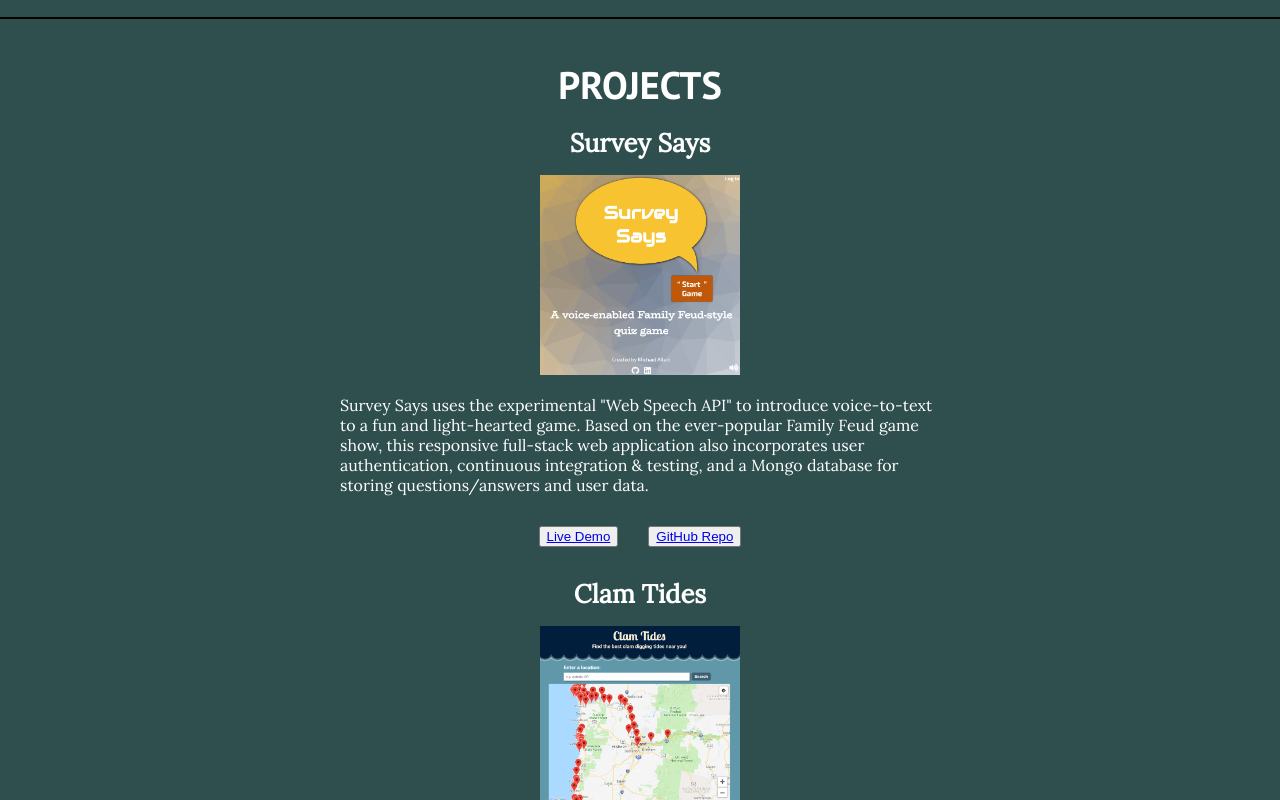
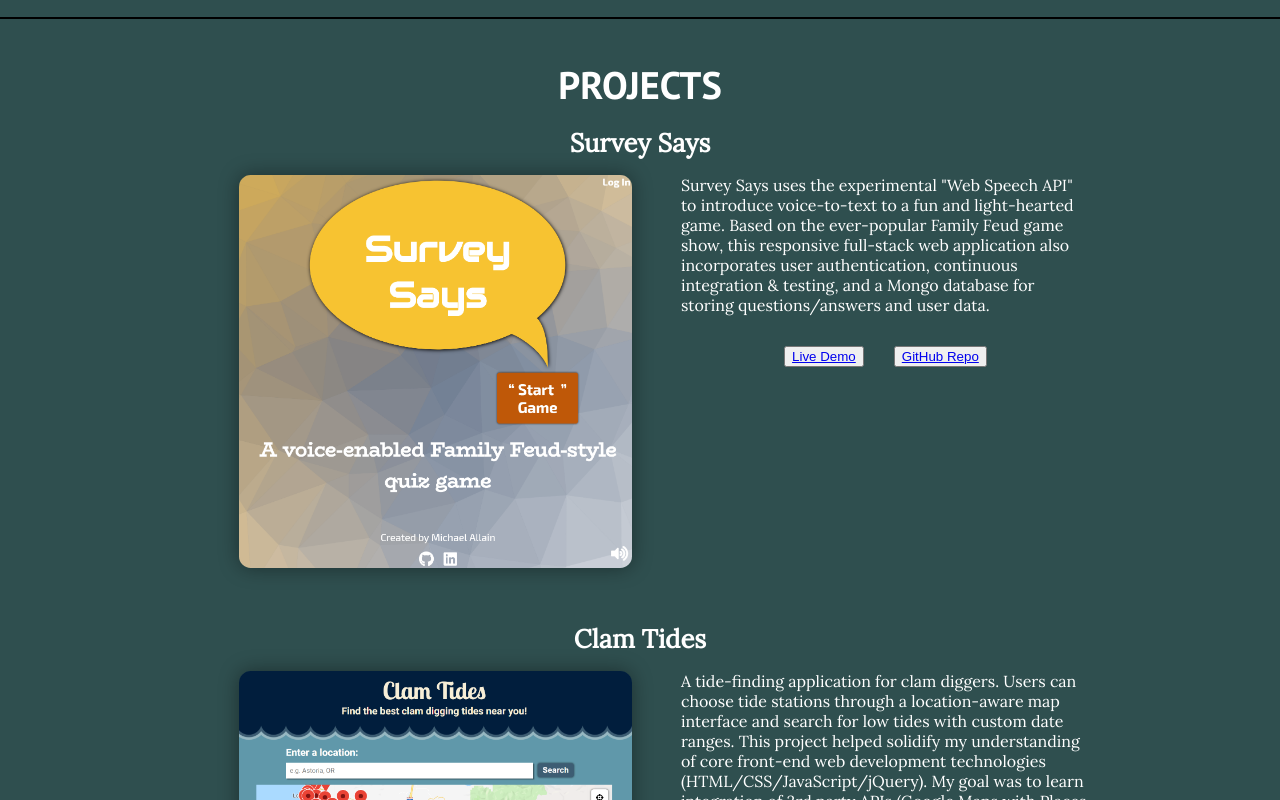
Before and after one commit to fastlain/portfolio, a React (Create React App) app: page / in a window 1280 px wide. Shown: the part 1320-2120 px from the top of the page. Built offline with nearby package versions, Linux system fonts and the light colour scheme.

Commit message:
Add flexbox to Projects

```diff
--- a/src/Project.js
+++ b/src/Project.js
@@ -8,10 +8,16 @@ class Project extends Component {
 
     render() {
         return (
-            <div>
+            <div className={styles.project}>
                 <h3 className={styles.title}>{this.props.title}</h3>
+                <div className={styles.flexRow}>
+                    <div className={styles.imgContainer}>
                         <img className={styles.screenshot} src={this.props.screenshot} alt={this.props.title + " Screenshot"} />
-                <p className={styles.para}>{this.props.description}</p>
+                    </div>
+                    <div className={styles.flexCol}>
+                        <p className={styles.para}>
+                            {this.props.description}
+                        </p>
                         <div className={styles.btnCont}>
                             <button className={styles.btn} type="button">
                                 <a href={this.props.liveLink} target="_blank" rel="noopener noreferrer">Live Demo</a>
@@ -21,6 +27,8 @@ class Project extends Component {
                             </button>
                         </div>
                     </div>
+                </div>
+            </div>
         );
     }
 }
--- a/src/Project.module.css
+++ b/src/Project.module.css
@@ -1,3 +1,7 @@
+.project {
+    margin-bottom: 50px;
+}
+
 .title {
     text-align: center;
 }
@@ -13,12 +17,46 @@
 }
 
 .para {
+    width: 80%;
     max-width: 600px;
     margin: 20px auto;
 }
 
+.imgContainer {
+    width: 80%;
+    margin: 0 auto;
+    text-align: center;
+}
+
 .screenshot {
-    height: 200px;
-    display: block;
+    width: 100%;
+    max-width: 250px;
+    border-radius: 3%;
+    box-shadow: 0 0 20px rgba(0, 0, 0, 0.4);
+}
+
+.flexRow {
+    max-width: 900px;
     margin: 0 auto;
 }
+
+.flexCol {
+    display: flex;
+    flex-direction: column;
+}
+
+@media (min-width: 768px) {
+    .flexRow {
+        display: flex;
+    }
+
+    .screenshot {
+        width: 80%;
+        max-width: 800px;
+    }
+
+    .para {
+        margin: 0 auto 0 0;
+        width: 100%;
+    }
+}
```
Lines whose indentation alone changed are shown as unchanged.
